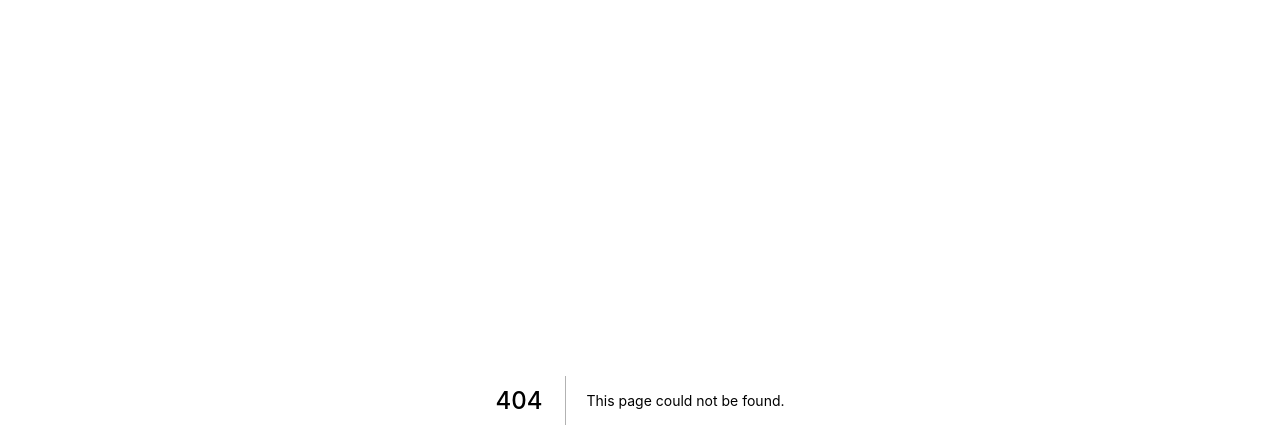
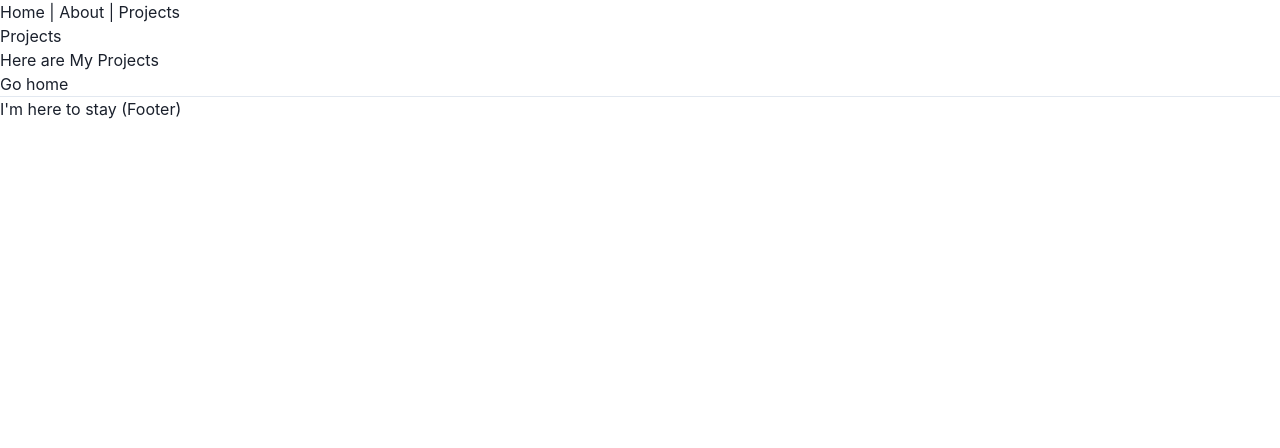
Before and after one commit to bryanmoon1991/personal-site, a Next.js app: page /projects in a window 1280 px wide. Before the commit this address had no page. Shown: the top 448 px of the page. Built offline with nearby package versions, Linux system fonts and the light colour scheme.

Commit message:
installed chakra ui

```diff
--- a/components/Layout.tsx
+++ b/components/Layout.tsx
@@ -1,4 +1,5 @@
 import React, { ReactNode } from 'react'
+import {ChakraProvider} from "@chakra-ui/react"
 import Link from 'next/link'
 import Head from 'next/head'
 
@@ -8,6 +9,7 @@ type Props = {
 }
 
 const Layout = ({ children, title = 'This is the default title' }: Props) => (
+  <ChakraProvider>
     <div>
       <Head>
         <title>{title}</title>
@@ -24,10 +26,9 @@ const Layout = ({ children, title = 'This is the default title' }: Props) => (
             <a>About</a>
           </Link>{' '}
           |{' '}
-        <Link href="/users">
-          <a>Users List</a>
+          <Link href="/projects">
+            <a>Projects</a>
           </Link>{' '}
-        | <a href="/api/users">Users API</a>
         </nav>
       </header>
       {children}
@@ -36,6 +37,7 @@ const Layout = ({ children, title = 'This is the default title' }: Props) => (
         <span>I'm here to stay (Footer)</span>
       </footer>
     </div>
+  </ChakraProvider>
 )
 
 export default Layout
--- a/package.json
+++ b/package.json
@@ -8,6 +8,10 @@
     "type-check": "tsc"
   },
   "dependencies": {
+    "@chakra-ui/react": "^1.3.3",
+    "@emotion/react": "^11.1.5",
+    "@emotion/styled": "^11.1.5",
+    "framer-motion": "^3.3.0",
     "next": "latest",
     "react": "^16.12.0",
     "react-dom": "^16.12.0"
--- a/pages/about.tsx
+++ b/pages/about.tsx
@@ -1,7 +1,7 @@
 import Link from 'next/link'
 import Layout from '../components/Layout'
 
-const AboutPage = () => (
+const AboutPage: React.FunctionComponent = () => (
   <Layout title="About | Next.js + TypeScript Example">
     <h1>About</h1>
     <p>This is the about page</p>
--- /dev/null
+++ b/pages/projects.tsx
@@ -0,0 +1,16 @@
+import Link from 'next/link'
+import Layout from '../components/Layout'
+
+const ProjectsPage: React.FunctionComponent = () => (
+  <Layout title="Projects | Next.js + TypeScript Example">
+    <h1>Projects</h1>
+    <p>Here are My Projects</p>
+    <p>
+      <Link href="/">
+        <a>Go home</a>
+      </Link>
+    </p>
+  </Layout>
+)
+
+export default ProjectsPage
```
Also changed, not shown: 1 other file (tests, documents, lock files or other folders). Lines whose indentation alone changed are shown as unchanged.
